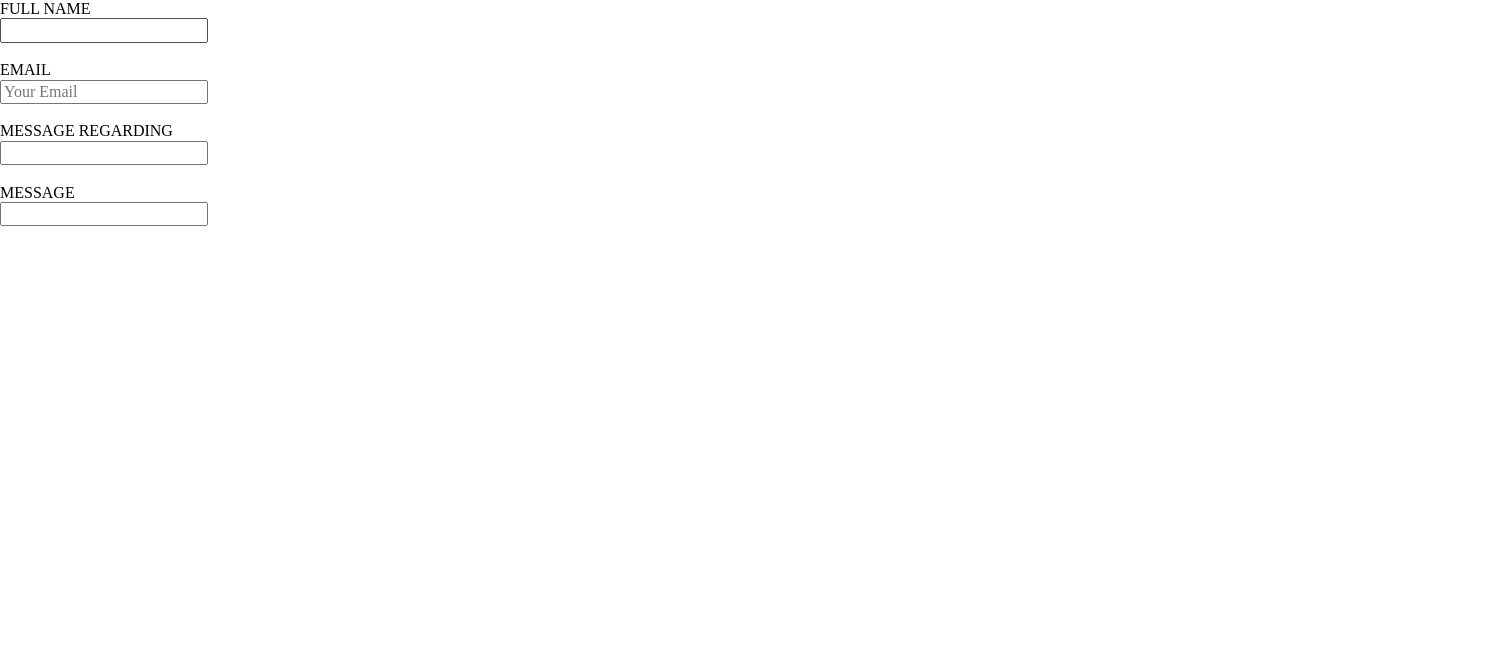
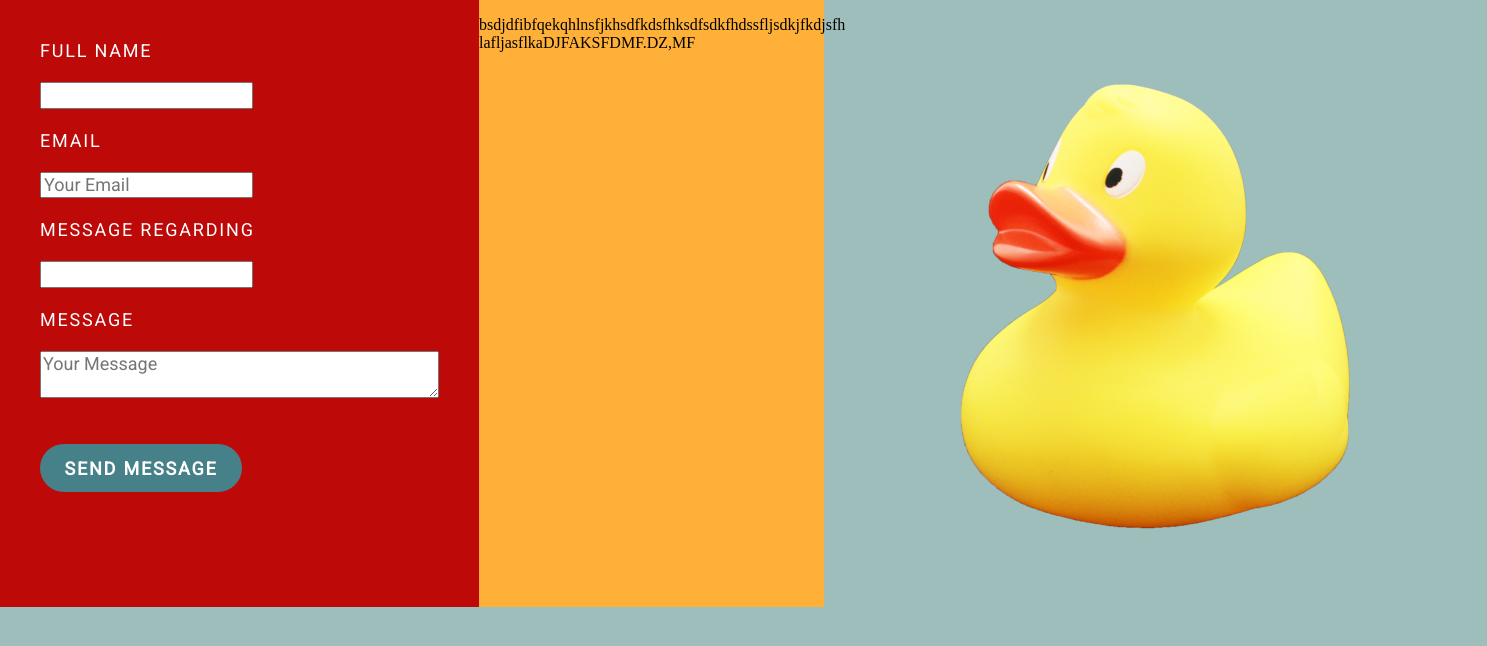
Before and after one commit to MariaKim1/Assignment7_Duck-form, a plain HTML site: page index.html in a window 1280 px wide. Shown: the whole page, 1487 px wide, since content can reach past the window. Drawn offline with Linux system fonts and the light colour scheme; files that its build step writes are made by us from their sources.

Commit message:
Added some styles. More needed. Duck on the loose!

```diff
--- a/index.html
+++ b/index.html
@@ -3,32 +3,41 @@
 <head>
     <meta charset="UTF-8">
     <meta name="viewport" content="width=device-width, initial-scale=1.0">
-    <link rel="stylesheet" href="normalize.css">
-    <link rel="stylesheet" href="index.css">
+    <link rel="stylesheet" href="styles/normalize.css">
+    <link rel="stylesheet" href="styles/index.css">
+    <link href="https://fonts.googleapis.com/css2?family=Roboto&display=swap" rel="stylesheet">
     <title>Assignment7_Duck-form</title>
 </head>
 <body>
     <section>
+        <div class="form_layout">
             <div class="red-area">
     <!-- red area -->
-            <form>
-                <label for="fullname">FULL NAME</label><br>
+                <form class="duck-form">
+                    <label for="fullname">FULL NAME</label><br><br>
                     <input type="text" name="fullname" id="fullname" class="input-field"><br><br>
-                <label for="email">EMAIL</label><br>
+                    <label for="email">EMAIL</label><br><br>
                     <input type="email" name="email" id="email" placeholder="Your Email"><br><br>
-                <label for="message-regarding">MESSAGE REGARDING</label><br>
+                    <label for="message-regarding">MESSAGE REGARDING</label><br><br>
                     <input type="text" name="message-regarding" id="message-regarding"><br><br>
-                <label for="message">MESSAGE</label><br>
-                <input type="text" name="message" id="message"><br>
+                    <label for="message">MESSAGE</label><br><br>
+                    <textarea name="message" id="message" cols="40" rows="2" placeholder="Your Message"></textarea><br><br><br>
+                    <button type="submit" id="submit_btn">SEND MESSAGE</button>
                 </form>
             </div>
 
             <div class="yellow-area">
     <!-- yellow area-->
+                <p>
+                    bsdjdfibfqekqhlnsfjkhsdfkdsfhksdfsdkfhdssfljsdkjfkdjsfh
+                    lafljasflkaDJFAKSFDMF.DZ,MF
+                </p>
 
             </div>
             <div>
     <!-- DUCK -->
+                <img class="img-duck" src="images/hiclipart 2.png">
+            </div>
         </div>
     </section>
 
--- a/styles/index.css
+++ b/styles/index.css
@@ -0,0 +1,71 @@
+body {
+    max-width: 1440px;
+    width: 100%;
+    margin: auto;
+    background-color: rgba(157, 190, 187, 1);
+}
+
+/*section {
+    display: flex;
+}*/
+
+.form_layout {
+    /*max-width: 1299px;
+    width: 100%;
+    min-height: 594px;*/
+    display: flex;
+}
+
+.yellow-area {
+    max-width: 345px;
+    width: 100%;
+    min-height: 594px;
+    /*margin-top: 153px;
+    margin-left: 852px;*/
+    background-color: rgba(255, 176, 57, 1);
+}
+
+.red-area {
+    max-width: 954px;
+    width: 100%;
+    min-height: 594px;
+    /*margin-top: 153px;
+    margin-left: 243px;*/
+    background-color: rgba(190, 9, 9, 1);
+
+    font-family: 'Roboto', sans-serif;
+    color: rgba(252, 255, 255, 1);
+    font-size: 18px;
+    font-weight: 400;
+    line-height: 21px;
+    letter-spacing: 0.1em;
+    text-align: left;
+
+    display: flex;
+}
+
+.duck-form {
+    padding: 40px;
+
+}
+
+button {
+    /*display: flex;
+    justify-content: center;*/
+    background-color: rgba(70, 129, 137, 1);
+    width: 202px;
+    height: 48px;
+    top: 635px;
+    left: 407px;
+    border-radius: 40px;
+    border: none;
+
+    font-family: 'Roboto', sans-serif;
+    color: rgba(255, 255, 255, 1);
+    font-size: 18px;
+    font-weight: 700;
+    line-height: 21px;
+    letter-spacing: 0.1em;
+    text-align: center;
+}
+/* QUESTION: Not sure how to only center the button since it is supposed to be on the same form-tag as the rest of the form. */
```
Also changed, not shown: images/hiclipart 2.png (added). Lines whose indentation alone changed are shown as unchanged.
